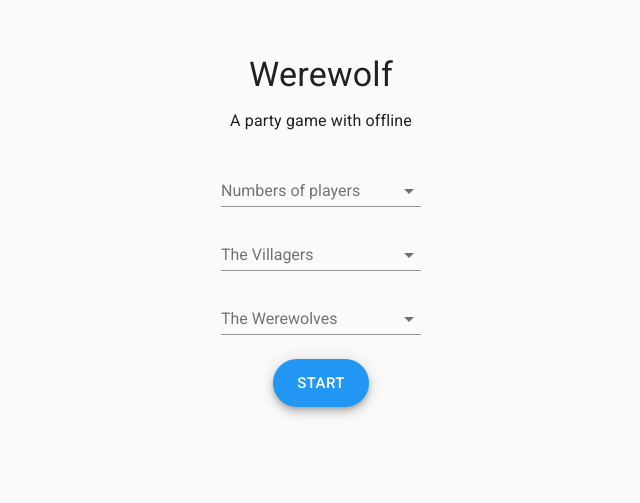
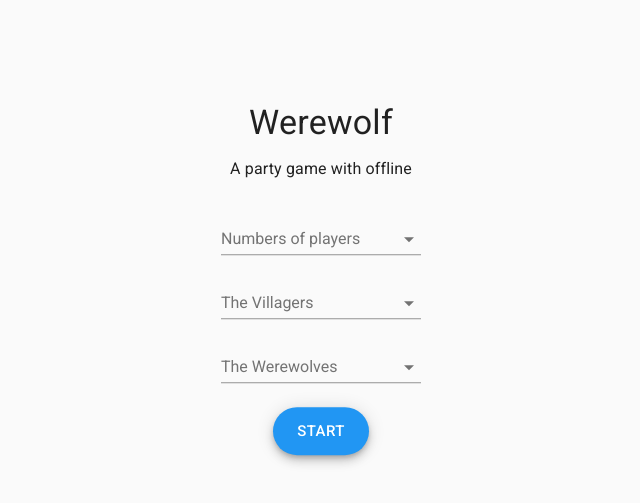
Before and after one commit to nshun/react-werewolf, a React (Create React App) app: page / in a window 1280 px wide. Shown: the part 121-624 px from the top of the page, without its empty margins (319-959 px from the left). Built offline with nearby package versions, Linux system fonts and the light colour scheme.

Commit message:
Update App.tsx

```diff
--- a/src/pages/App.tsx
+++ b/src/pages/App.tsx
@@ -4,7 +4,6 @@ import { connect } from "react-redux";
 import {
   Button,
   FormControl,
-  FormHelperText,
   Input,
   InputLabel,
   NativeSelect,
@@ -23,8 +22,10 @@ const styles = (theme: Theme) =>
   createStyles({
     root: {
       textAlign: "center",
-      margin: theme.spacing.unit * 2,
-      paddingTop: theme.spacing.unit * 20
+      position: "absolute",
+      top: "50%",
+      left: "50%",
+      transform: "translateY(-50%) translateX(-50%)"
     },
     formsWrapper: {
       margin: theme.spacing.unit * 2
```
